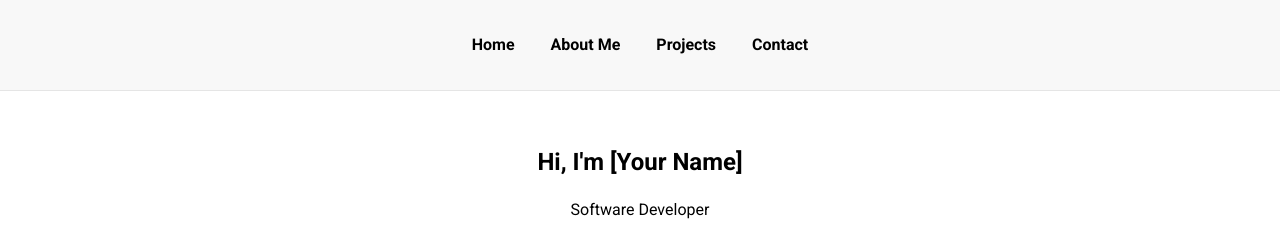
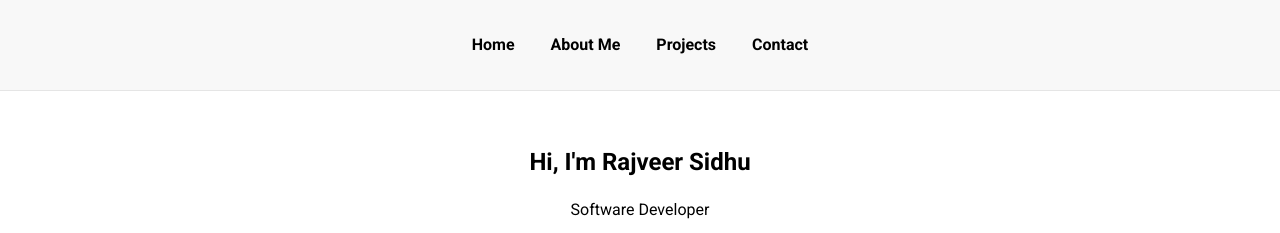
Before and after one commit to rajveersidhu/rajveersidhu.github.io, a plain HTML site: page index.html in a window 1280 px wide. Shown: the top 233 px of the page. Drawn offline with Linux system fonts and the light colour scheme.

Commit message:
Update index.html

```diff
--- a/index.html
+++ b/index.html
@@ -19,7 +19,7 @@
         </nav>
     </header>
     <section id="home">
-        <h1>Hi, I'm [Your Name]</h1>
+        <h1>Hi, I'm Rajveer Sidhu</h1>
         <p>Software Developer</p>
         <a href="#projects" class="cta">View My Work</a>
     </section>
```
